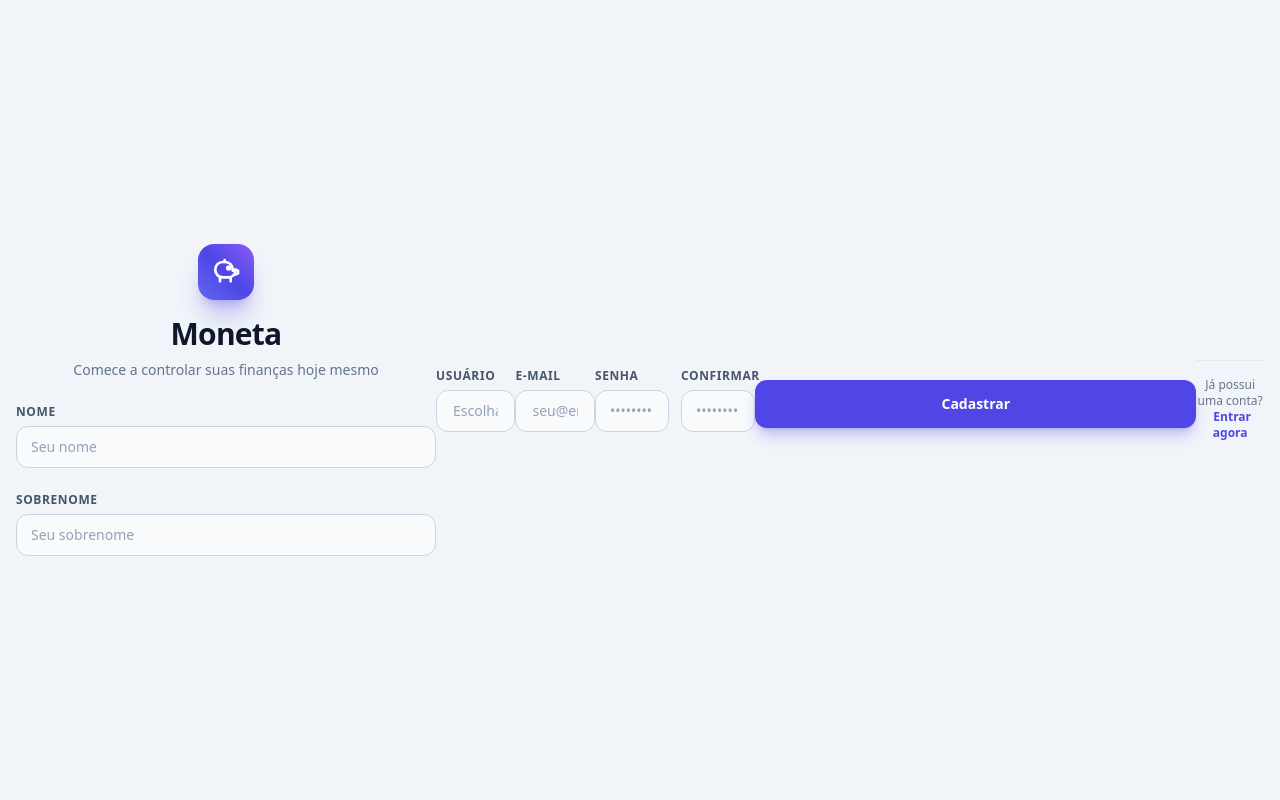
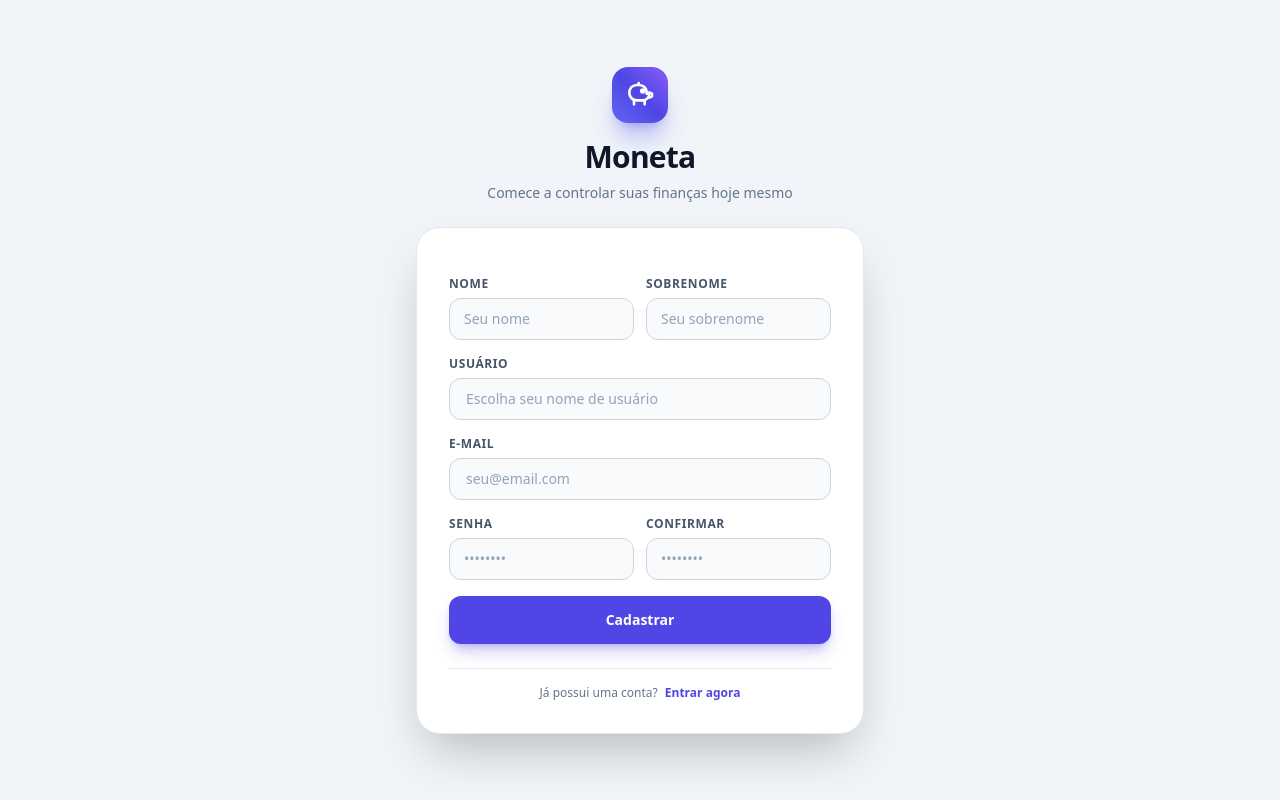
Before and after one commit to Vinicius-MAfonso/moneta, a Django app: page /users/register/ in a window 1280 px wide. Run offline with Django 5.2, Linux system fonts and the light colour scheme; some libraries are stand-ins or nearby versions.

Commit message:
feat: enhance user interface in various templates for improved usability and aesthetics

```diff
--- a/templates/base.html
+++ b/templates/base.html
@@ -274,6 +274,7 @@
         <button hx-get="{% url 'transactions_web:create' %}" hx-target="#modal-container" aria-label="Nova Transação" class="-mt-5 w-12 h-12 rounded-full bg-gradient-to-tr from-indigo-600 to-violet-600 text-white flex items-center justify-center shadow-lg shadow-indigo-500/40 hover:scale-105 active:scale-95 transition-all">
             <svg class="w-6 h-6" fill="none" stroke="currentColor" viewBox="0 0 24 24">
                 <path stroke-linecap="round" stroke-linejoin="round" stroke-width="2.5" d="M12 4v16m8-8H4"></path>
+            </svg>
         </button>
 
         <a href="{% url 'planning_web:list' %}" class="flex flex-col items-center justify-center py-1 px-2 rounded-xl transition-all duration-150 {% if request.resolver_match.app_name == 'planning_web' %}text-indigo-600 font-bold{% else %}text-slate-500 hover:text-slate-900{% endif %}">
@@ -288,6 +289,7 @@
                 <path stroke-linecap="round" stroke-linejoin="round" stroke-width="2" d="M4 6h16M4 12h16M4 18h16"></path>
             </svg>
             <span class="text-[10px] mt-0.5">Mais</span>
+        </button>
     </nav>
 
     <!-- Mobile Bottom Sheet: More Options -->
--- a/templates/users/import_review.html
+++ b/templates/users/import_review.html
@@ -1,6 +1,9 @@
 {% extends "base.html" %}
 {% block title %}Revisar Importação de Extrato - Moneta{% endblock %}
 {% block content %}
+<div class="space-y-8 pb-10">
+    <div class="flex flex-col sm:flex-row sm:items-center justify-between gap-4">
+        <div>
             <h2 class="text-2xl md:text-3xl font-extrabold text-slate-900 tracking-tight">Revisar Importação</h2>
             <p class="text-slate-500 text-sm mt-1">Revise os lançamentos do extrato, edite as descrições com auto-sugestão e selecione a conta de destino.</p>
         </div>
@@ -317,6 +320,7 @@
             </button>
         </div>
     </form>
+</div>
 {{ description_habits_json|json_script:"description-habits-data" }}
 
 <script>
--- a/templates/users/register.html
+++ b/templates/users/register.html
@@ -2,6 +2,10 @@
 {% block title %}Criar Conta - Moneta{% endblock %}
 {% block subtitle %}Comece a controlar suas finanças hoje mesmo{% endblock %}
 {% block content %}
+<div class="bg-white border border-slate-200 p-8 rounded-3xl shadow-2xl space-y-6">
+    <form method="POST" action="{% url 'users_web:register' %}" class="space-y-4">
+        {% csrf_token %}
+        <div class="grid grid-cols-2 gap-3">
             <div>
                 <label class="block text-xs font-semibold text-slate-600 uppercase tracking-wider mb-1.5">Nome</label>
                 <input type="text" name="first_name" required placeholder="Seu nome" class="w-full bg-slate-50 border border-slate-300 rounded-xl px-3.5 py-2.5 text-sm text-slate-900 placeholder-slate-400 focus:outline-none focus:border-indigo-500 transition">
--- a/templates/wallets/credit_card_dashboard.html
+++ b/templates/wallets/credit_card_dashboard.html
@@ -55,6 +55,7 @@
                         <div class="flex justify-between text-sm">
                             <span class="text-slate-500">Fatura Atual</span>
                             <span class="font-bold text-rose-600">R$ {{ account.abs_balance|floatformat:2 }}</span>
+                        </div>
 
                         <div class="w-full bg-slate-100 rounded-full h-2 mt-2 overflow-hidden">
                             {% widthratio account.balance account.credit_card_details.limit|default:1 100 as limit_pct %}
```
